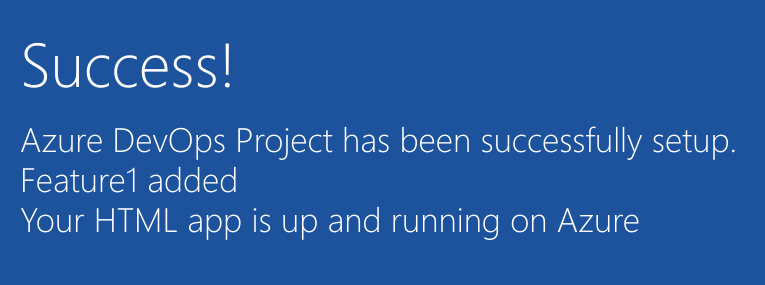
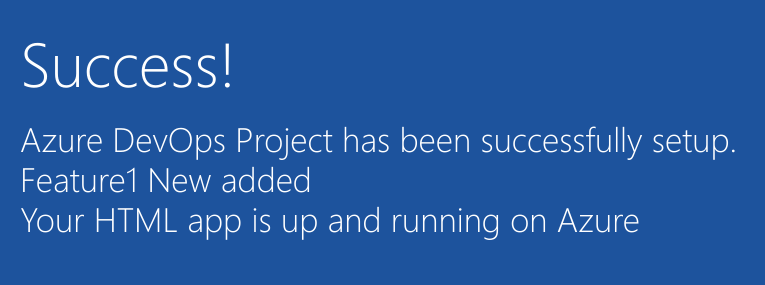
Before and after one commit to kbala050596/New-Project, a plain HTML site: page index.html in a window 1280 px wide. Shown: the part 352-637 px from the top of the page, 205-970 px from the left. Drawn offline with Linux system fonts and the light colour scheme.

Commit message:
feature 1 New added

```diff
--- a/index.html
+++ b/index.html
@@ -19,7 +19,7 @@
         </div>
             <div class="content-body">
                 <div class="success-text">Success!</div>
-                <div class="description line-1"> Azure DevOps Project has been successfully setup. Feature1 added</div>
+                <div class="description line-1"> Azure DevOps Project has been successfully setup. Feature1 New  added</div>
                 <div class="description line-2"> Your HTML app is up and running on Azure</div>
                 <div class="next-steps-container">
                     <div class="next-steps-header">Next up</div>
```
